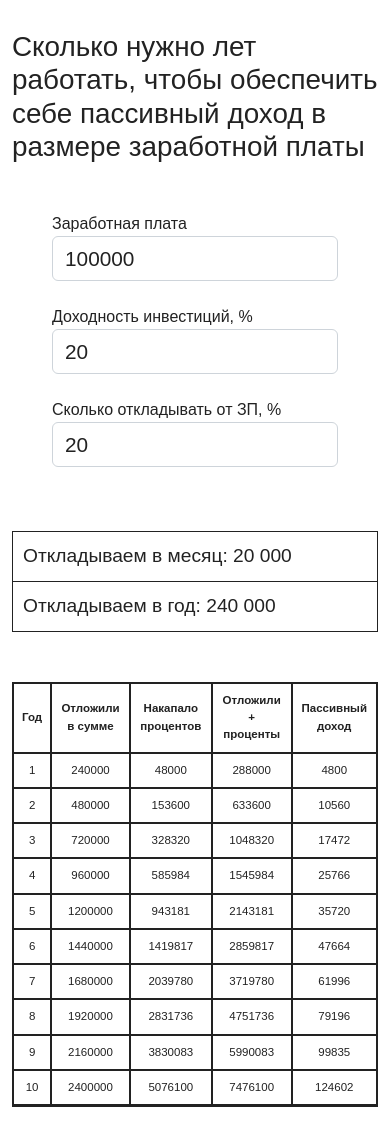
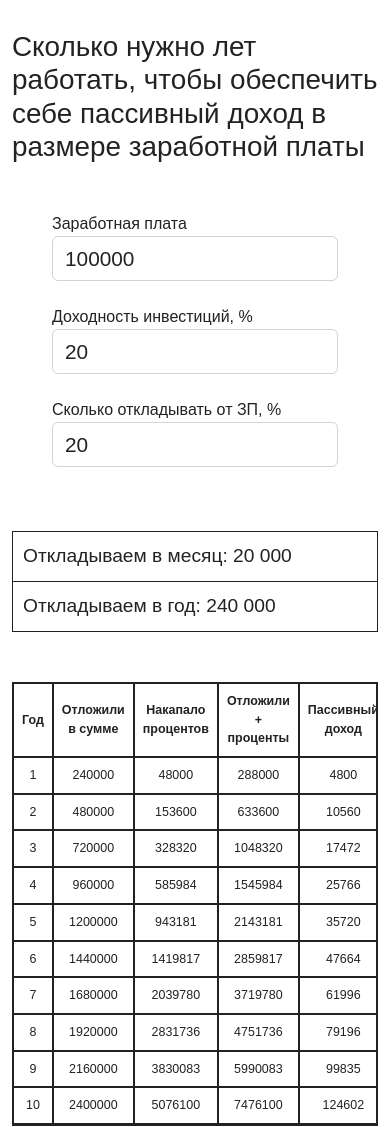
Before and after one commit to mihinov/invest-calc, a website built with Parcel: page src/index.html in a window 390 px wide. Built offline with nearby package versions, Linux system fonts and the light colour scheme.

Commit message:
fix: edit css

```diff
--- a/src/index.css
+++ b/src/index.css
@@ -96,3 +96,9 @@ body {
 		font-size: 0.6em;
 	}
 }
+
+@media (max-width: 600px) {
+	.table {
+		font-size: 0.65em;
+	}
+}
```
